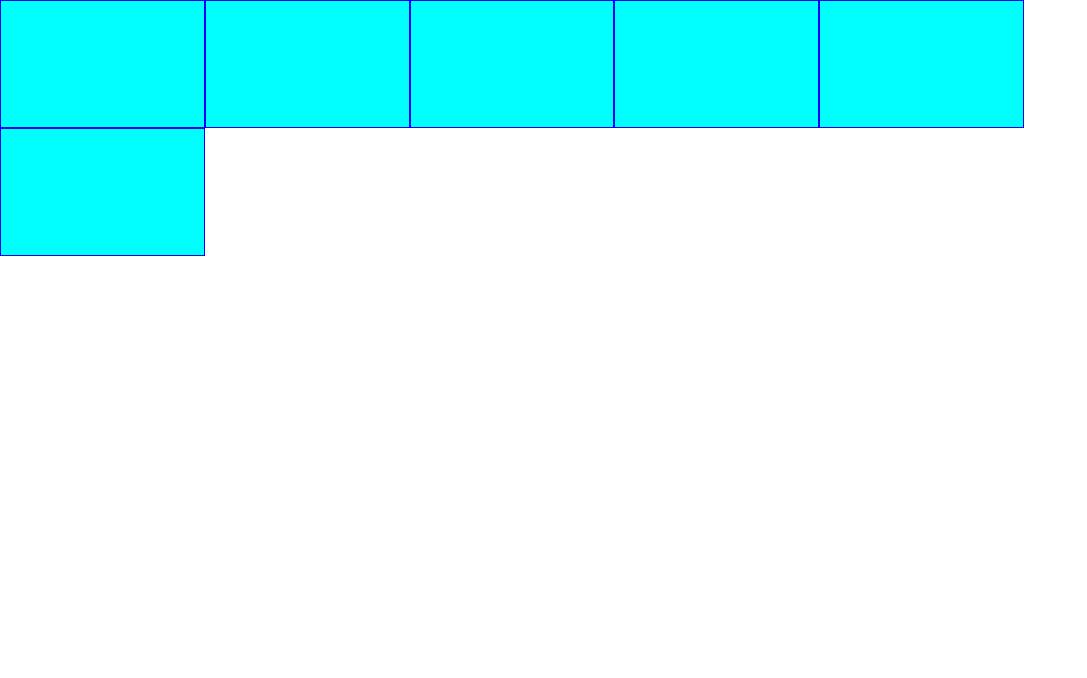
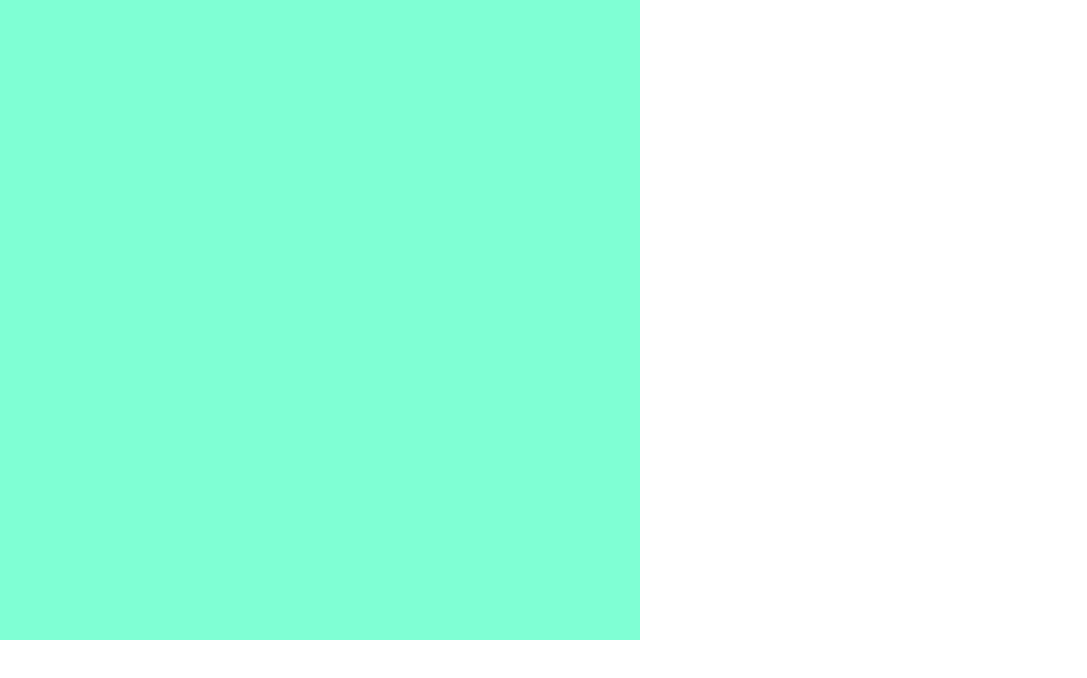
Before and after one commit to Endzelisp/etch-a-sketch, a plain HTML site: page index.html in a window 1280 px wide. Shown: the whole page, without its empty margins (0-1087 px from the left). Drawn offline with Linux system fonts and the light colour scheme.

Commit message:
Create function that will generate the square

```diff
--- a/index.html
+++ b/index.html
@@ -10,13 +10,9 @@
   <script src="./script.js" defer></script>
 </head>
 <body>
-  <div class="container">
-    <div></div>
-    <div></div>
-    <div></div>
-    <div></div>
-    <div></div>
-    <div></div>
+  <div class="main-container">
+    <div class="controls"></div>
+    <div class="cells-container"></div>
   </div>
 </body>
 </html>
--- a/script.js
+++ b/script.js
@@ -1,5 +1,21 @@
-const containerEl = document.querySelector('.container');
+const containerEl = document.querySelector('.cells-container');
 
 let gridSizeEl = document.querySelector(':root');
 
-gridSizeEl.style.setProperty('--rows-and-columns', 5)
+let numOfCells = 100;
+
+let gridSize = Math.sqrt(numOfCells)
+
+gridSizeEl.style.setProperty('--rows-and-columns', gridSize)
+
+function createElem (elem, numOfElem) {
+let newEl;
+  for (let i = 0; i < numOfElem; ++i) {
+  newEl = document.createElement(elem)
+  newEl.classList.add('cells-bg-color')
+  containerEl.appendChild(newEl)
+  }
+
+}
+
+createElem('div', numOfCells)
--- a/styles.css
+++ b/styles.css
@@ -11,15 +11,21 @@
   padding: 0;
 }
 
-.container {
-  max-width: 80vw;
-  max-height: 80vh;
+.cells-container {
+  width: 80vh;
+  height: 80vh;
   display: grid;
   grid-template-columns: repeat(var(--rows-and-columns), 1fr);
 }
 
-.container div {
+.cells-container div {
   height: calc(80vh / var(--rows-and-columns));
-  background-color: aqua;
-  border: 1px solid var(--blue);
 }
+
+.cells-bg-color {
+  background-color: aquamarine;
+}
+
+.blue {
+  background-color: blue;
+}
```
